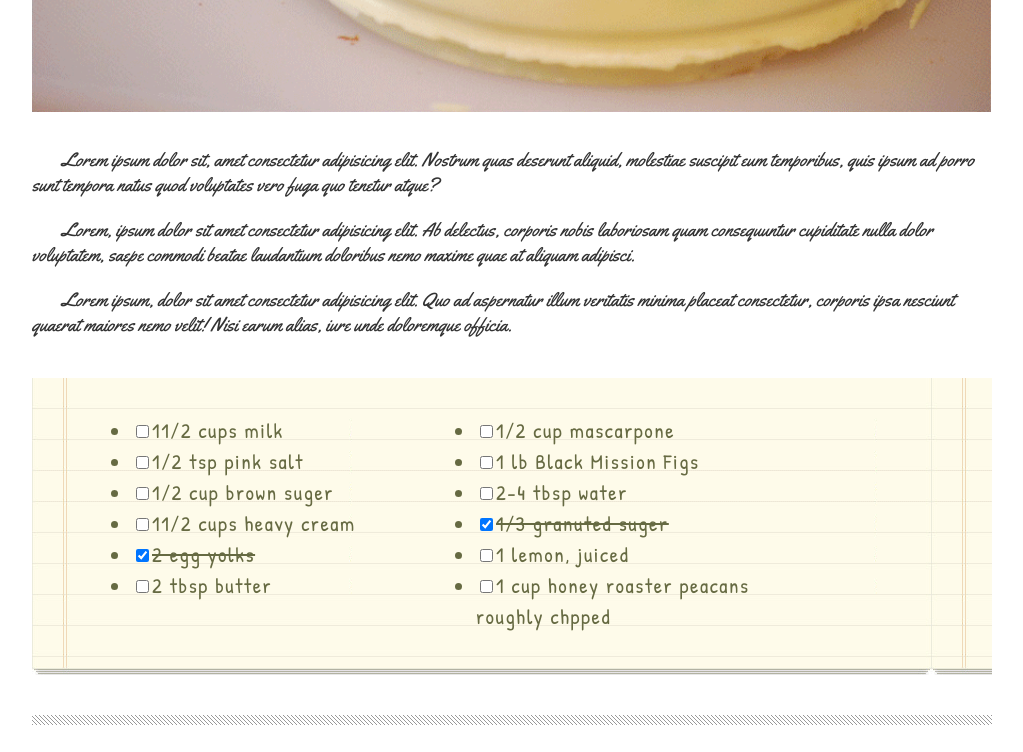
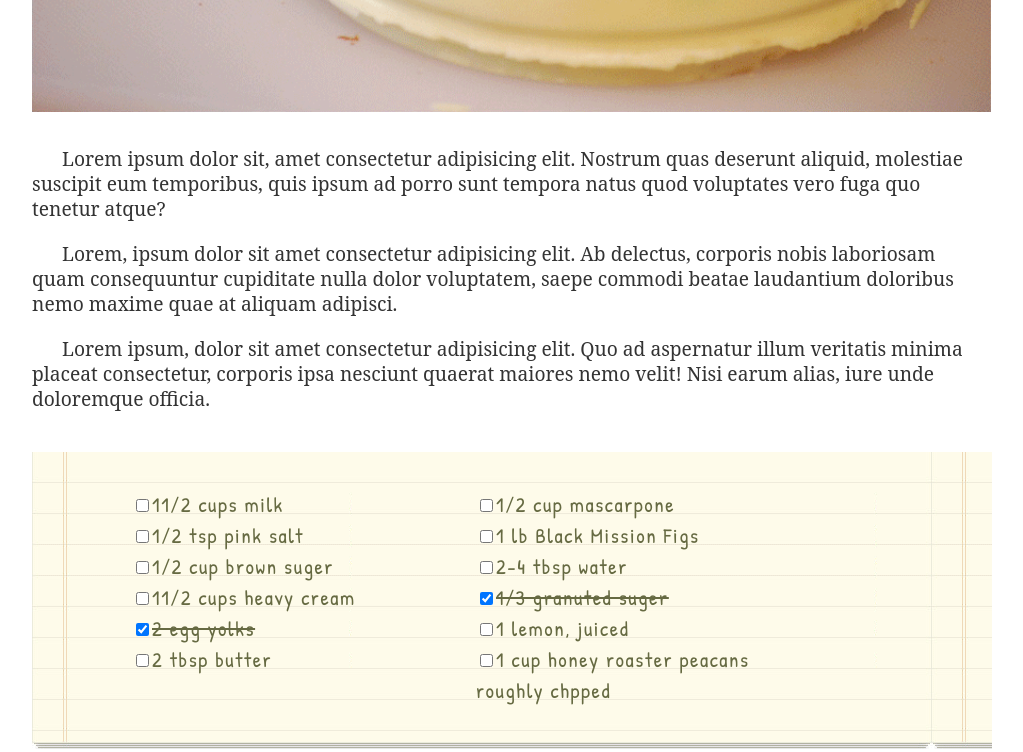
Before and after one commit to waleedafifi90/chocolate-pizza, a plain HTML site: page index.html in a window 1280 px wide. Shown: the part 780-1532 px from the top of the page, without its empty margins (128-1151 px from the left). Drawn offline with nearby package versions, Linux system fonts and the light colour scheme.

Commit message:
Update style.css

```diff
--- a/css/style.css
+++ b/css/style.css
@@ -5,7 +5,7 @@
 body {
     width: 960px;
     margin: 0 auto;
-    font-family: 'Yellowtail', cursive;
+    font-family: 'Noto Serif', serif;
 }
 
 a {
@@ -138,7 +138,6 @@ main p {
     height: 260px;
     padding: 37px 0px 0px 60px;
     margin: 40px 0px;
-    list-style: none;
 }
 
 .recipe ul {
@@ -152,6 +151,7 @@ main p {
     width: 40%;
     font-size: 1.3em;
     line-height: 31px;
+    list-style: none;
 }
 
 .recipe .float-right li:nth-child(2),
```
